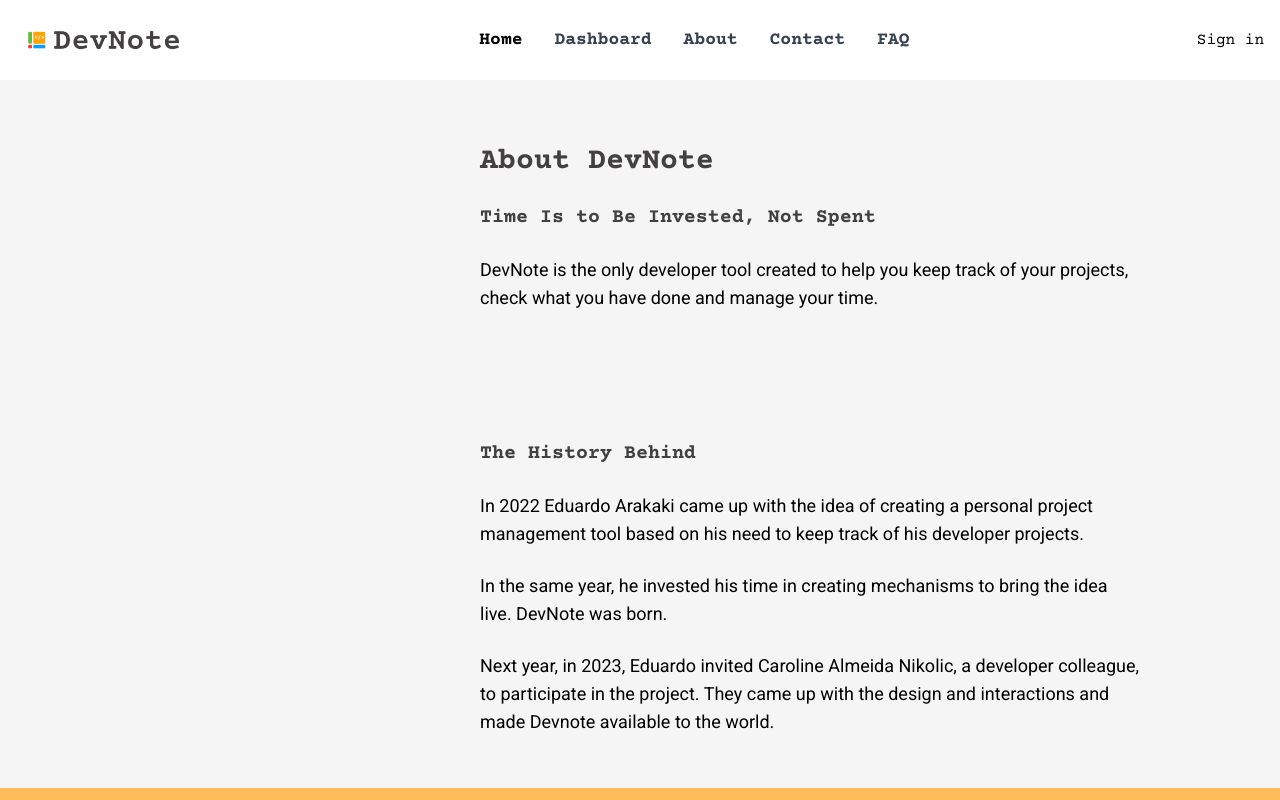
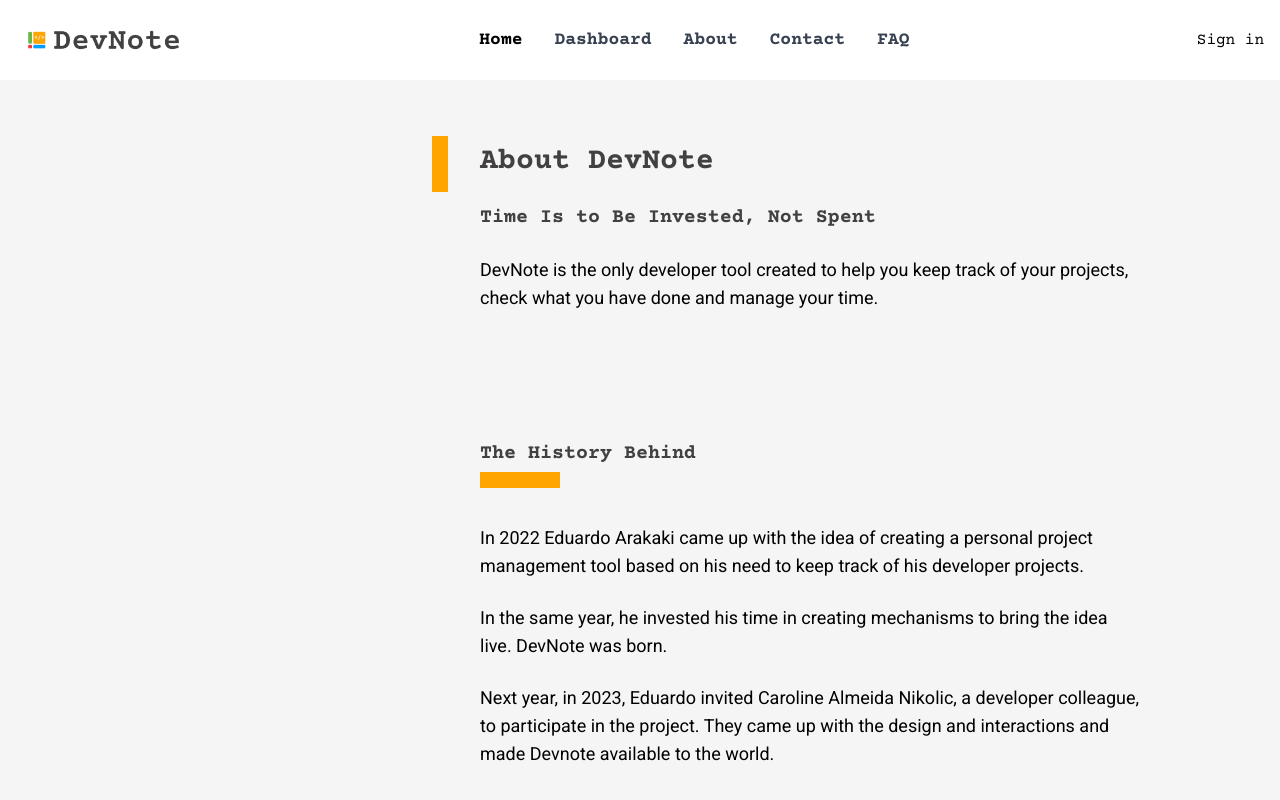
Before and after one commit to edukaki/devlist, a React (Create React App) app: page /about in a window 1280 px wide. Shown: the top 800 px of the page. Built offline with nearby package versions, Linux system fonts and the light colour scheme; no server answers.

Commit message:
feat(about): add pseudo elements and active state on them

```diff
--- a/src/pages/About/index.jsx
+++ b/src/pages/About/index.jsx
@@ -1,15 +1,15 @@
 const About = () => {
     return (
         <main>
-            <div className="w-6/12 m-auto py-16 px-8 space-y-6 lg:w-8/12 lg:ml-10 lg:px-24 xl:mx-96 xl:12/12">
-                <h1 className="font-courier text-3xl font-bold text-darkGray">About DevNote</h1>
+            <div className="w-6/12 m-auto py-16 px-8 space-y-6 lg:w-8/12 lg:ml-10 lg:px-24 xl:mx-96 xl:12/12 ">
+                <h1 className="font-courier text-3xl font-bold text-darkGray relative before:absolute before:h-14 before:w-4 before:bg-orange before:-left-12 before:-top-2 hover:before:bg-gradient-to-b from-orange to-green">About DevNote</h1>
 
                 <h2 className="font-courier text-xl font-semibold text-darkGray">Time Is to Be Invested, Not Spent</h2>
                 <p className="text-lg">DevNote is the only developer tool created to help you keep track of your projects, check what you have done and manage your time.</p>
             </div>
 
             <div className="w-6/12 m-auto py-16 px-8 space-y-6 mb-10 lg:w-8/12 lg:ml-10 lg:px-24 xl:mx-96 xl:12/12">
-                <h2 className="font-courier text-xl font-semibold text-darkGray">The History Behind</h2>
+                <h2 className="font-courier text-xl font-semibold text-darkGray pb-8 relative before:absolute before:h-4 before:w-20 before:bg-orange before:top-14 md:before:top-8 hover:before:bg-gradient-to-r from-orange to-green">The History Behind</h2>
                 <ul className="space-y-6 text-lg">
                     <li>In 2022 Eduardo Arakaki came up with the idea of creating a personal project management tool based on his need to keep track of his developer projects.</li>
                     <li>In the same year, he invested his time in creating mechanisms to bring the idea live. DevNote was born.</li>
```
